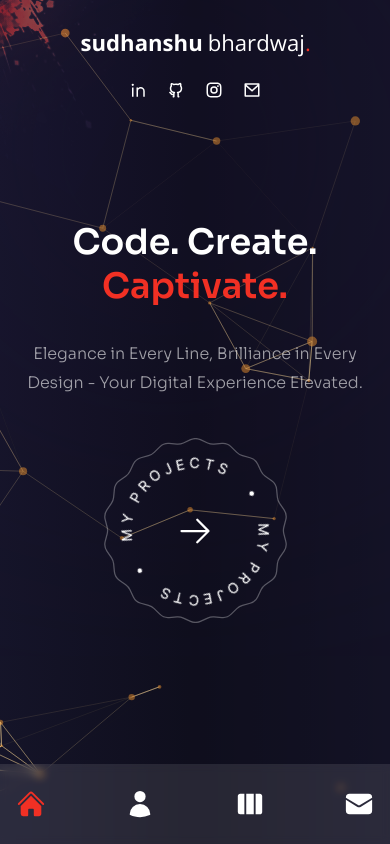
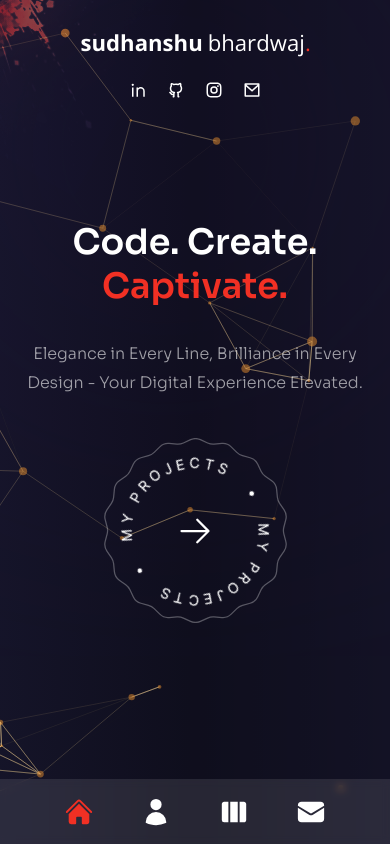
Before and after one commit to Sudhanshu-bh/sb-portfolio, a Next.js app: page / in a window 390 px wide. Built offline with nearby package versions, Linux system fonts and the light colour scheme.

Commit message:
ui enhancements and tooltip improvement

```diff
--- a/components/Nav.js
+++ b/components/Nav.js
@@ -1,12 +1,5 @@
 // icons
-import {
-	HiHome,
-	HiUser,
-	HiViewColumns,
-	HiRectangleGroup,
-	HiChatBubbleBottomCenterText,
-	HiEnvelope,
-} from 'react-icons/hi2';
+import { HiHome, HiUser, HiViewColumns, HiEnvelope } from 'react-icons/hi2';
 
 // nav data
 export const navData = [
@@ -29,7 +22,7 @@ const Nav = () => {
 	return (
 		<nav className="flex flex-col items-center xl:justify-center gap-y-4 fixed h-max bottom-0 mt-auto xl:right-[2%] z-40 top-0 w-full xl:w-16 xl:max-w-md xl:h-screen">
 			{/* inner */}
-			<div className="flex w-full xl:flex-col items-center justify-between xl:justify-center gap-y-10 px-4 md:px-40 xl:px-0 h-[80px] xl:h-max py-8 bg-white/10 backdrop-blur-sm text-3xl xl:text-xl xl:rounded-full">
+			<div className="flex w-full xl:flex-col items-center justify-evenly xl:justify-center gap-y-10 px-4 md:px-40 xl:px-0 h-[65px] xl:h-max py-8 bg-white/10 backdrop-blur-sm text-3xl xl:text-xl xl:rounded-full">
 				{navData.map((link, index) => {
 					return (
 						<Link
@@ -47,7 +40,7 @@ const Nav = () => {
 									</div>
 
 									{/* triangle */}
-									<div className="border-solid border-l-white border-l-8 border-y-transparent border-y-[6px] border-r-0 absolute -right-2"></div>
+									<div className="border-solid border-l-white border-l-[5px] border-y-transparent border-y-[6px] border-r-0 absolute -right-[0.3rem]"></div>
 								</div>
 							</div>
 
--- a/pages/index.js
+++ b/pages/index.js
@@ -1,6 +1,3 @@
-// next image
-import Image from 'next/image';
-
 // components
 import ParticlesContainer from '../components/ParticlesContainer';
 import ProjectsBtn from '../components/ProjectsBtn';
@@ -68,7 +65,7 @@ const Home = () => {
 					animate="show"
 					exit="hidden"
 					transition={{ duration: 1, ease: 'easeInOut' }}
-					className="w-full h-full max-w-[35vw] max-h-[678px] absolute -bottom-32 lg:top-[27%] lg:right-[13%] right-2 mix-blend-luminosity"
+					className="w-full h-full max-w-[35vw] max-h-[880px] absolute -bottom-32 lg:top-[27%] lg:right-[13%] right-2 mix-blend-luminosity"
 				>
 					<Avatar />
 				</motion.div>
```
